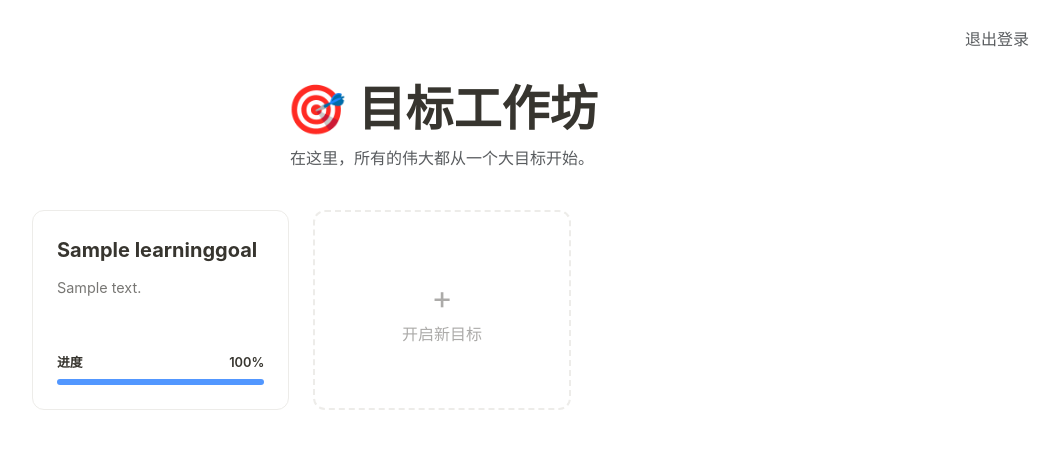
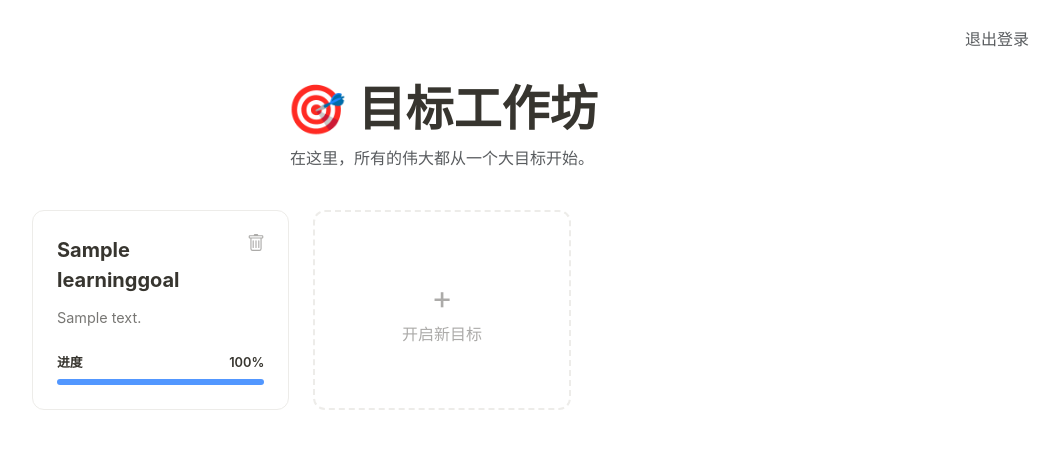
Before and after one commit to ZWEIGJ/skill-path-tracker, a Django app: page / in a window 1280 px wide. Shown: the top 449 px of the page, without its empty margins (198-1257 px from the left). Run offline with Django 5.2, Linux system fonts and the light colour scheme; a user stored in the database is signed in; tables that the repository leaves empty hold one stand-in row (values such as "Sample post").

Commit message:
feat: 完善目标管理闭环与 UI 交互优化
- 修复 views.py 中 messages 导入缺失导致的报错
- 在首页 goal_list 增加大目标删除功能，并处理点击冒泡
- 在详情页 goal_detail 增加百分比数值实时联动显示
- 统一路由参数命名规范，确保 AJAX 接口调用准确
- 清理冗余的类视图，统一使用函数视图处理删除逻辑

```diff
--- a/core_project/urls.py
+++ b/core_project/urls.py
@@ -2,7 +2,6 @@ from django.contrib import admin
 from django.urls import path
 from django.contrib.auth import views as auth_views
 from users.views import register_view
-# 统一导入 goals 应用的 views 模块
 from goals import views
 
 urlpatterns = [
@@ -11,15 +10,15 @@ urlpatterns = [
     path('login/', auth_views.LoginView.as_view(template_name='users/login.html'), name='login'),
     path('logout/', auth_views.LogoutView.as_view(), name='logout'),
 
-    # --- 目标管理 (Step 4 架构) ---
+    # --- 1. 大目标（页面级操作） ---
+    path('', views.goal_list_view, name='goal_list'),
+    path('goal/add/', views.GoalCreateView.as_view(), name='goal_add'),
+    path('goal/<int:pk>/', views.goal_detail_view, name='goal_detail'),
+    path('goal/<int:pk>/delete/', views.goal_delete_view, name='goal_delete'), # 建议路径加个前缀更清晰
 
-    # 1. 大目标（页面级操作）
-    path('', views.goal_list_view, name='goal_list'),             # 首页：大目标卡片流
-    path('goal/add/', views.GoalCreateView.as_view(), name='goal_add'),  # 新放大目标（独立页）
-    path('goal/<int:pk>/', views.goal_detail_view, name='goal_detail'), # 详情页：拆分任务的舞台
-
-    # 2. 子任务（AJAX 纯异步接口）
+    # --- 2. 子任务（AJAX 纯异步接口） ---
+    # 这里的变量名 goal_id 和 task_id 必须和 views.py 的函数参数名完全一致
     path('subtask/add/<int:goal_id>/', views.subtask_add_ajax, name='subtask_add'),
-    path('subtask/toggle/<int:pk>/', views.subtask_toggle_ajax, name='subtask_toggle'),
-    path('subtask/delete/<int:pk>/', views.subtask_delete_ajax, name='subtask_delete'),
+    path('subtask/toggle/<int:task_id>/', views.subtask_toggle_ajax, name='subtask_toggle'),
+    path('subtask/delete/<int:task_id>/', views.subtask_delete_ajax, name='subtask_delete'),
 ]
--- a/goals/templates/goals/goal_list.html
+++ b/goals/templates/goals/goal_list.html
@@ -12,6 +12,7 @@
             --notion-hover: #f1f1ef;
             --notion-border: #edece9;
             --notion-blue: #5297ff;
+            --notion-red: #eb5757;
         }
 
         body {
@@ -39,7 +40,7 @@
             display: flex;
             flex-direction: column;
             height: 100%;
-            position: relative;
+            position: relative; /* 必须为 relative 以便内部绝对定位 */
         }
 
         .goal-card:hover {
@@ -48,10 +49,35 @@
             box-shadow: 0 10px 20px rgba(0,0,0,0.05);
         }
 
+        /* 顶部标题栏布局 */
+        .card-header-flex {
+            display: flex;
+            justify-content: space-between;
+            align-items: flex-start;
+            margin-bottom: 12px;
+        }
+
         .goal-title {
             font-size: 1.25rem;
             font-weight: 700;
-            margin-bottom: 12px;
+            padding-right: 20px; /* 为删除按钮留出空间 */
+        }
+
+        /* 删除按钮样式 */
+        .delete-btn {
+            background: none;
+            border: none;
+            color: #acaba9;
+            padding: 4px;
+            border-radius: 4px;
+            transition: all 0.2s;
+            line-height: 0;
+            z-index: 10; /* 确保在链接上方 */
+        }
+
+        .delete-btn:hover {
+            background-color: #ffe7e7;
+            color: var(--notion-red);
         }
 
         .goal-desc {
@@ -85,7 +111,7 @@
         .progress-bar-fill {
             height: 100%;
             background-color: var(--notion-blue);
-            width: 0%; /* 初始 0，由 JS 注入 */
+            width: 0%;
             transition: width 0.8s cubic-bezier(0.4, 0, 0.2, 1);
         }
 
@@ -134,8 +160,12 @@
         <div class="row g-4">
             {% for goal in goals %}
             <div class="col-md-6 col-lg-4">
+                <div class="position-relative h-100">
                     <a href="{% url 'goal_detail' goal.pk %}" class="goal-card">
+                        <div class="card-header-flex">
                             <div class="goal-title">{{ goal.title }}</div>
+                        </div>
+
                         <div class="goal-desc">{{ goal.description|default:"暂无描述..." }}</div>
 
                         <div class="progress-container">
@@ -148,6 +178,19 @@
                             </div>
                         </div>
                     </a>
+
+                    <form action="{% url 'goal_delete' goal.pk %}" method="post"
+                          style="position: absolute; top: 20px; right: 20px; z-index: 20;"
+                          onsubmit="return confirm('确定要删除这个大目标及其所有子任务吗？');">
+                        {% csrf_token %}
+                        <button type="submit" class="delete-btn" title="删除目标">
+                            <svg xmlns="http://www.w3.org/2000/svg" width="18" height="18" fill="currentColor" viewBox="0 0 16 16">
+                                <path d="M5.5 5.5A.5.5 0 0 1 6 6v6a.5.5 0 0 1-1 0V6a.5.5 0 0 1 .5-.5m2.5 0a.5.5 0 0 1 .5.5v6a.5.5 0 0 1-1 0V6a.5.5 0 0 1 .5-.5m3 .5a.5.5 0 0 0-1 0v6a.5.5 0 0 0 1 0z"/>
+                                <path d="M14.5 3a1 1 0 0 1-1 1H13v9a2 2 0 0 1-2 2H5a2 2 0 0 1-2-2V4h-.5a1 1 0 0 1-1-1V2a1 1 0 0 1 1-1H6a1 1 0 0 1 1-1h2a1 1 0 0 1 1 1h3.5a1 1 0 0 1 1 1zM4.118 4 4 4.059V13a1 1 0 0 0 1 1h6a1 1 0 0 0 1-1V4.059L11.882 4zM2.5 3h11V2h-11z"/>
+                            </svg>
+                        </button>
+                    </form>
+                </div>
             </div>
             {% endfor %}
 
@@ -161,12 +204,10 @@
     </div>
 
     <script>
-        // 页面加载后动态设置进度条宽度
         document.addEventListener('DOMContentLoaded', () => {
             const bars = document.querySelectorAll('.js-progress-bar');
             bars.forEach(bar => {
                 const progress = bar.getAttribute('data-progress');
-                // 延迟一丁点时间让入场动画更明显
                 setTimeout(() => {
                     bar.style.width = progress + '%';
                 }, 100);
--- a/goals/views.py
+++ b/goals/views.py
@@ -1,10 +1,12 @@
 from django.shortcuts import render, get_object_or_404, redirect
-from django.views.generic.edit import CreateView, DeleteView
+from django.views.decorators.http import require_POST
+from django.views.generic.edit import CreateView
 from django.urls import reverse_lazy
 from django.contrib.auth.decorators import login_required
 from django.contrib.auth.mixins import LoginRequiredMixin
 from django.http import JsonResponse
-from .models import LearningGoal, SubTask # 确保导入了 SubTask
+from django.contrib import messages  # 修复 Pylance 报错的关键导入
+from .models import LearningGoal, SubTask
 
 # --- 1. 大目标管理 (页面级) ---
 
@@ -18,11 +20,10 @@ def goal_list_view(request):
 
 @login_required
 def goal_detail_view(request, pk):
-    """详情页：大目标的详情 + Notion 风格的子任务列表"""
+    """详情页：大目标的详情 + 子任务列表"""
     goal = get_object_or_404(LearningGoal, pk=pk, user=request.user)
     subtasks = goal.subtasks.all().order_by('created_at')
 
-    # 这里的进度计算已经在 model 的 property 中实现了
     return render(request, 'goals/goal_detail.html', {
         'goal': goal,
         'subtasks': subtasks,
@@ -32,7 +33,7 @@ def goal_detail_view(request, pk):
 class GoalCreateView(LoginRequiredMixin, CreateView):
     """创建大目标的独立页面"""
     model = LearningGoal
-    fields = ['title', 'description'] # 大目标通常需要描述
+    fields = ['title', 'description']
     template_name = 'goals/goal_form.html'
     success_url = reverse_lazy('goal_list')
 
@@ -40,20 +41,21 @@ class GoalCreateView(LoginRequiredMixin, CreateView):
         form.instance.user = self.request.user
         return super().form_valid(form)
 
-class GoalDeleteView(LoginRequiredMixin, DeleteView):
-    """删除整个大目标"""
-    model = LearningGoal
-    success_url = reverse_lazy('goal_list')
-
-    def get_queryset(self):
-        return self.model.objects.filter(user=self.request.user)
+@login_required
+@require_POST
+def goal_delete_view(request, pk):
+    """删除大目标及其关联的所有子任务"""
+    goal = get_object_or_404(LearningGoal, pk=pk, user=request.user)
+    goal.delete()
+    messages.success(request, "目标及其所有关联任务已成功移除。")
+    return redirect('goal_list')
 
 
 # --- 2. 子任务管理 (AJAX 纯异步接口) ---
 
 @login_required
 def subtask_add_ajax(request, goal_id):
-    """异步添加工作点"""
+    """异步添加子任务"""
     if request.method == 'POST':
         goal = get_object_or_404(LearningGoal, pk=goal_id, user=request.user)
         title = request.POST.get('title', '').strip()
@@ -68,9 +70,10 @@ def subtask_add_ajax(request, goal_id):
     return JsonResponse({'status': 'error'}, status=400)
 
 @login_required
-def subtask_toggle_ajax(request, pk):
-    """异步切换工作点完成状态"""
-    subtask = get_object_or_404(SubTask, pk=pk, goal__user=request.user)
+def subtask_toggle_ajax(request, task_id):
+    """异步切换子任务状态"""
+    # 注意参数名改为了 task_id，与 urls.py 保持一致
+    subtask = get_object_or_404(SubTask, pk=task_id, goal__user=request.user)
     subtask.is_completed = not subtask.is_completed
     subtask.save()
 
@@ -81,9 +84,9 @@ def subtask_toggle_ajax(request, pk):
     })
 
 @login_required
-def subtask_delete_ajax(request, pk):
-    """异步删除工作点"""
-    subtask = get_object_or_404(SubTask, pk=pk, goal__user=request.user)
+def subtask_delete_ajax(request, task_id):
+    """异步删除子任务"""
+    subtask = get_object_or_404(SubTask, pk=task_id, goal__user=request.user)
     goal = subtask.goal
     subtask.delete()
 
```
Also changed, not shown: goals/templates/goals/goal_detail.html (+29 -5 lines). Lines whose indentation alone changed are shown as unchanged.
